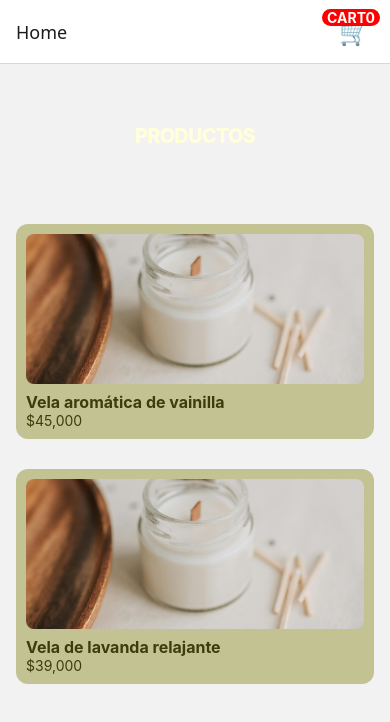
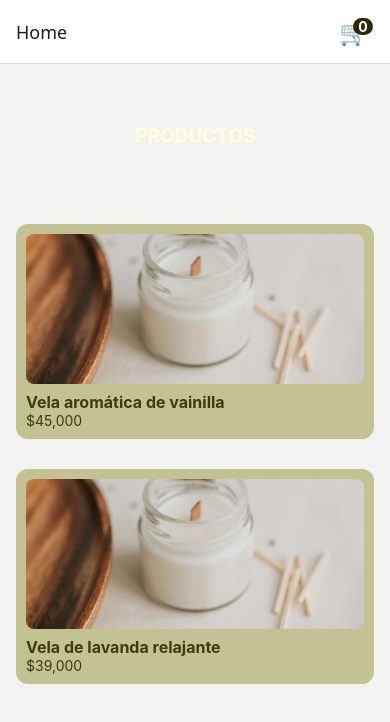
Before and after one commit to Danielgbit/App-ReactNavite-Expo, a React Native app: screen /Home in a window 390 px wide. Shown: the top 722 px of the page. Built offline with nearby package versions, Linux system fonts and the light colour scheme.

Commit message:
Added styles to CheckoutScreen, Detail and CartScreen

```diff
--- a/src/components/CartIcon.tsx
+++ b/src/components/CartIcon.tsx
@@ -16,7 +16,7 @@ const CartIcon = () => {
     >
       <Text style={styles.icon}>🛒</Text>
         <View style={styles.badge}>
-          <Text style={styles.badgeText}>CART{cart.length}</Text>
+          <Text style={styles.badgeText}>{cart.length}</Text>
         </View>
     </TouchableOpacity>
   );
@@ -32,9 +32,9 @@ const styles = StyleSheet.create({
   },
   badge: {
     position: 'absolute',
-    right: -6,
-    top: -4,
-    backgroundColor: 'red',
+    right: 1,
+    top: 5,
+    backgroundColor: "#2b2b04",
     borderRadius: 10,
     paddingHorizontal: 5,
     minWidth: 20,
--- a/src/screens/CartScreen.tsx
+++ b/src/screens/CartScreen.tsx
@@ -34,16 +34,29 @@ export const CartScreen = () => {
         renderItem={({ item }) => (
           <View style={styles.item}>
             <Text style={styles.name}>{item.name}</Text>
-            <Text>
+            <Text style={styles.price}>
               ${item.price} x {item.quantity}
             </Text>
             <View style={styles.actions}>
-              <Button title="+" onPress={() => increment(item.id)} />
-              <Button title="-" onPress={() => decrement(item.id)} />
-              <Button
-                title="Eliminar"
+              <TouchableOpacity
+                style={styles.buttonContainerActions}
+                onPress={() => increment(item.id)}
+              >
+                <Text style={styles.textButtonActions}>+</Text>
+              </TouchableOpacity>
+
+              <TouchableOpacity
+                style={styles.buttonContainerActions}
+                onPress={() => decrement(item.id)}
+              >
+                <Text style={styles.textButtonActions}>-</Text>
+              </TouchableOpacity>
+              <TouchableOpacity
+                style={styles.buttonContainerActions}
                 onPress={() => removeFromCart(item.id)}
-              />
+              >
+                <Text style={styles.textButtonActions}>Eliminar</Text>
+              </TouchableOpacity>
             </View>
           </View>
         )}
@@ -52,9 +65,9 @@ export const CartScreen = () => {
         <Text style={styles.total}>Total: ${total.toLocaleString()}</Text>
         <TouchableOpacity
           onPress={() => navigation.navigate("Checkout")}
-          style={styles.checkoutButton}
+          style={styles.button}
         >
-          <Text style={styles.checkoutText}>Ir a pagar</Text>
+          <Text style={styles.buttonText}>Ir a pagar</Text>
         </TouchableOpacity>
       </View>
     </View>
@@ -65,19 +78,55 @@ const styles = StyleSheet.create({
   container: {
     flex: 1,
     padding: 16,
-    experimental_backgroundImage: "background: linear-gradient(90deg,rgba(43, 43, 4, 1) 0%, rgba(120, 118, 53, 1) 100%);",
+    experimental_backgroundImage:
+      "background: linear-gradient(90deg,#2b2b04 0%, rgba(120, 118, 53, 1) 100%);",
   },
-  empty: { textAlign: "center", marginTop: 20, fontSize: 16 },
+  price: { color: "#FFFFDB", marginTop: 5, letterSpacing: -0.5 },
+  empty: { textAlign: "center", marginTop: 20, fontSize: 16, color: "#FFFFDB" },
   item: { marginBottom: 16 },
-  name: { fontSize: 16, fontWeight: "bold" },
-  actions: { flexDirection: "row", gap: 8, marginTop: 6 },
+  name: { fontSize: 16, fontWeight: "bold", color: "#FFFFDB" },
+  actions: { flexDirection: "row", gap: 8, marginTop: 20 },
   footer: { marginTop: 20 },
-  total: { fontSize: 18, fontWeight: "bold", marginBottom: 10 },
+  total: {
+    fontSize: 18,
+    fontWeight: "bold",
+    marginBottom: 10,
+    color: "#FFFFDB",
+  },
   checkoutButton: {
     backgroundColor: "#000",
     padding: 12,
     borderRadius: 8,
     alignItems: "center",
   },
-  checkoutText: { color: "#fff", fontSize: 16 },
+  button: {
+    backgroundColor: "#FFFFDB",
+    paddingHorizontal: 20,
+    paddingVertical: 10,
+    borderRadius: 20,
+    alignItems: "center",
+    justifyContent: "center",
+    shadowColor: "#000",
+    shadowOffset: { width: 0, height: 2 },
+    shadowOpacity: 0.25,
+    shadowRadius: 3.84,
+    elevation: 5,
+  },
+  buttonText: {
+    fontWeight: "700",
+    color: "#000",
+  },
+
+  buttonContainerActions: {
+    backgroundColor: "#FFFFDB",
+    padding: 10,
+    borderRadius: 5,
+    alignItems: "center",
+    justifyContent: "center",
+  },
+  textButtonActions: {
+    color: "#2b2b04",
+    fontSize: 16,
+    fontWeight: "bold",
+  },
 });
--- a/src/screens/CheckoutScreen.tsx
+++ b/src/screens/CheckoutScreen.tsx
@@ -1,6 +1,13 @@
 // src/screens/CheckoutScreen.tsx
 import React from "react";
-import { View, Text, Button, StyleSheet, Alert, FlatList } from "react-native";
+import {
+  View,
+  Text,
+  TouchableOpacity,
+  StyleSheet,
+  Alert,
+  FlatList,
+} from "react-native";
 import { useCart } from "../context/CartContext";
 import { useNavigation } from "@react-navigation/native";
 import { NavigateRoutesApp } from "../types/Navigation";
@@ -41,7 +48,9 @@ export const CheckoutScreen = () => {
         contentContainerStyle={{ paddingBottom: 20 }}
       />
       <Text style={styles.total}>Total: ${total.toLocaleString()}</Text>
-      <Button title="Confirmar pedido" onPress={handleConfirm} />
+      <TouchableOpacity style={styles.buttonConfirm} onPress={handleConfirm}>
+        <Text style={styles.textButtonConfirm}>Confirmar pedido</Text>
+      </TouchableOpacity>{" "}
     </View>
   );
 };
@@ -50,17 +59,47 @@ const styles = StyleSheet.create({
   container: {
     flex: 1,
     padding: 16,
+    experimental_backgroundImage:
+      "background: linear-gradient(90deg,#2b2b04 0%, rgba(120, 118, 53, 1) 100%);",
   },
-  title: { fontSize: 22, fontWeight: "bold", marginBottom: 12 },
+  title: {
+    fontSize: 22,
+    fontWeight: "bold",
+    marginBottom: 12,
+    color: "#FFFFDB",
+    letterSpacing: -0.8,
+  },
   item: {
     marginBottom: 12,
-    backgroundColor: "#fff",
+    backgroundColor: "#C2C293",
     padding: 10,
     borderRadius: 8,
     elevation: 2,
   },
-  name: { fontSize: 16, fontWeight: "bold" },
-  quantity: { fontSize: 14, color: "#666" },
-  price: { fontSize: 14, color: "#333" },
-  total: { fontSize: 20, fontWeight: "bold", marginVertical: 20 },
+  name: {
+    fontSize: 16,
+    fontWeight: "bold",
+    color: "#3D3D0B",
+    letterSpacing: -0.8,
+  },
+  quantity: { fontSize: 14, color: "#3D3D0B", letterSpacing: -0.8 },
+  price: { fontSize: 14, color: "#3D3D0B", letterSpacing: -0.8 },
+  total: {
+    fontSize: 20,
+    fontWeight: "bold",
+    marginVertical: 20,
+    color: "#FFFFDB",
+  },
+  buttonConfirm: {
+    backgroundColor: "#FFFFDB",
+    padding: 10,
+    borderRadius: 20,
+    alignItems: "center",
+    justifyContent: "center",
+  },
+  textButtonConfirm: {
+    color: "#2b2b04",
+    fontSize: 16,
+    fontWeight: "bold",
+  },
 });
--- a/src/screens/ProductDetailScreen.tsx
+++ b/src/screens/ProductDetailScreen.tsx
@@ -1,11 +1,5 @@
 import React from "react";
-import {
-  Text,
-  StyleSheet,
-  Image,
-  TouchableOpacity,
-  View,
-  Alert,
+import { Text, StyleSheet, Image, TouchableOpacity, View, Alert,
 } from "react-native";
 import { RouteProp, useRoute } from "@react-navigation/native";
 import { useCart } from "../context/CartContext";
@@ -75,7 +69,7 @@ const styles = StyleSheet.create({
     fontSize: 16,
     color: "#FFFFCF",
     marginBottom: 20,
-    letterSpacing: 20
+    letterSpacing: -0.8
   },
   button: {
     backgroundColor: '#FFFFDB',
@@ -84,7 +78,6 @@ const styles = StyleSheet.create({
     borderRadius: 20,
     alignItems: 'center',
     justifyContent: 'center',
-    // Sombras para efecto de elevación
     shadowColor: '#000',
     shadowOffset: { width: 0, height: 2 },
     shadowOpacity: 0.25,
@@ -93,6 +86,6 @@ const styles = StyleSheet.create({
   },
   buttonText: {
     fontWeight: '700',
-    color: '#000', // Asegúrate de tener buen contraste
+    color: '#000',
   },
 });
```
